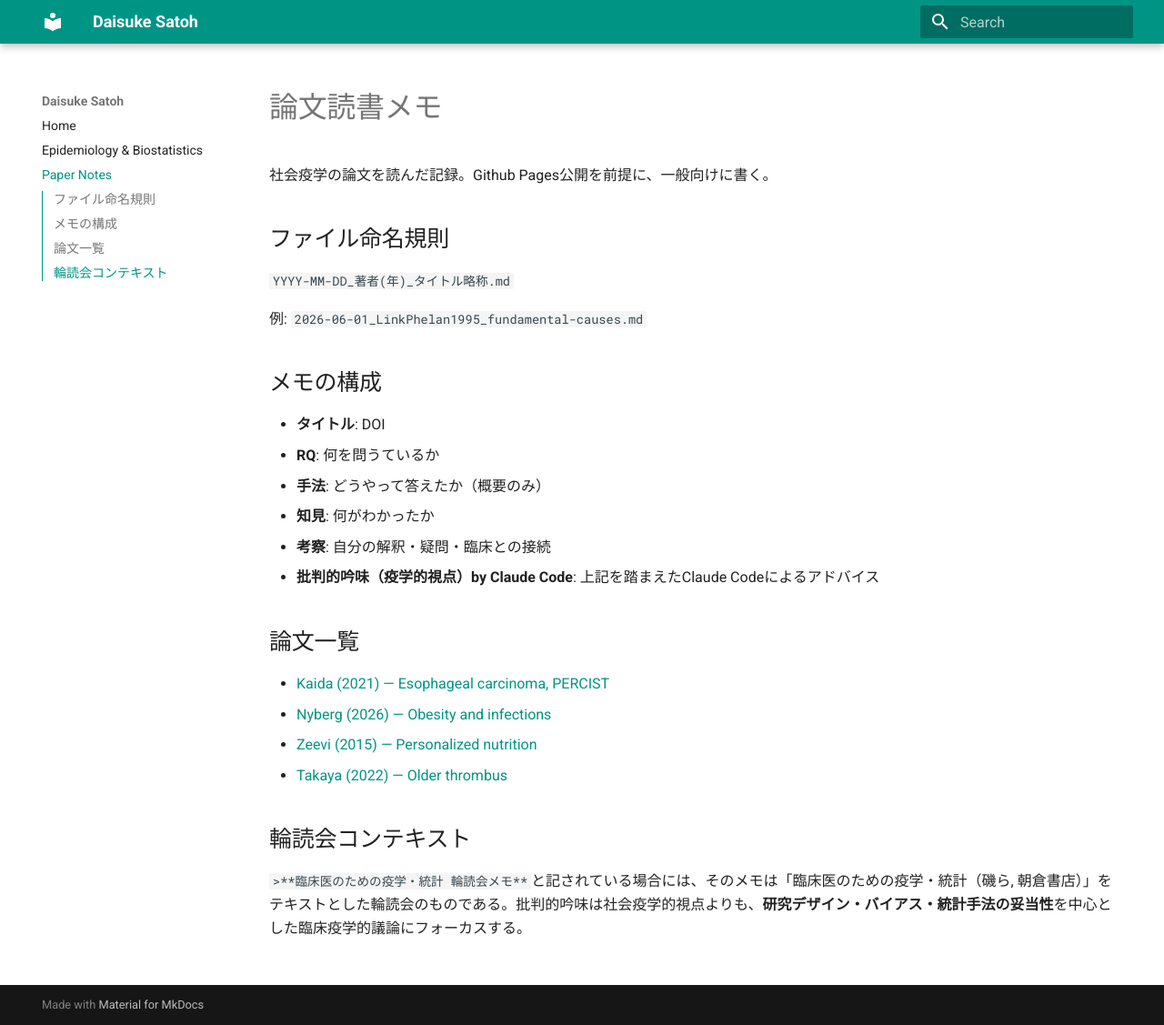
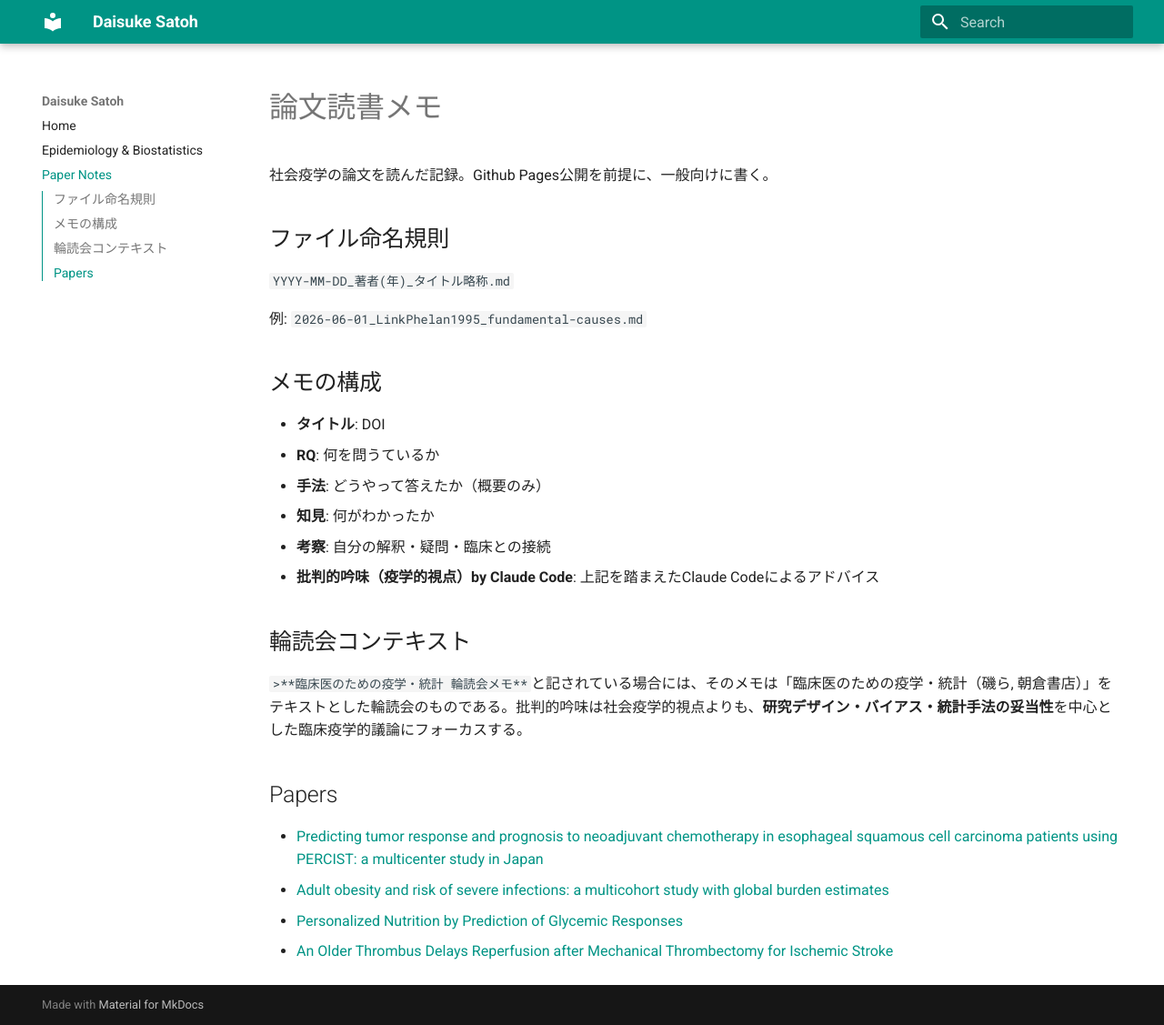
Before and after one commit to dsatoh20/dsatoh20.github.io, an MkDocs documentation site: the page built from docs/paper_notes/index.md, in a window 1280 px wide and 1127 px high. Shown: the whole window at 91% size. Built offline with MkDocs 1.6.1 and Material for MkDocs 9.7.7, drawn with Linux system fonts in a browser that asks for light colours.

Commit message:
sync: update from career repo

```diff
--- a/docs/paper_notes/index.md
+++ b/docs/paper_notes/index.md
@@ -16,13 +16,12 @@
 - **考察**: 自分の解釈・疑問・臨床との接続
 - **批判的吟味（疫学的視点）by Claude Code**: 上記を踏まえたClaude Codeによるアドバイス
 
-## 論文一覧
-
-- [Kaida (2021) — Esophageal carcinoma, PERCIST](2026-02-01_Kaida2021_esophageal_carcinoma_PERCIST.md)
-- [Nyberg (2026) — Obesity and infections](2026-03-11_Nyberg2026_obesity_and_infections.md)
-- [Zeevi (2015) — Personalized nutrition](2026-03-11_Zeevi2015_personalized_nutrition.md)
-- [Takaya (2022) — Older thrombus](2026-03-17_Takaya2022_older_trhrombus.md)
-
 ## 輪読会コンテキスト
 
 `>**臨床医のための疫学・統計 輪読会メモ**`と記されている場合には、そのメモは「臨床医のための疫学・統計（磯ら, 朝倉書店）」をテキストとした輪読会のものである。批判的吟味は社会疫学的視点よりも、**研究デザイン・バイアス・統計手法の妥当性**を中心とした臨床疫学的議論にフォーカスする。
+## Papers
+
+- [Predicting tumor response and prognosis to neoadjuvant chemotherapy in esophageal squamous cell carcinoma patients using PERCIST: a multicenter study in Japan](2026-02-01_Kaida2021_esophageal_carcinoma_PERCIST.md)
+- [Adult obesity and risk of severe infections: a multicohort study with global burden estimates](2026-03-11_Nyberg2026_obesity_and_infections.md)
+- [Personalized Nutrition by Prediction of Glycemic Responses](2026-03-11_Zeevi2015_personalized_nutrition.md)
+- [An Older Thrombus Delays Reperfusion after Mechanical Thrombectomy for Ischemic Stroke](2026-03-17_Takaya2022_older_trhrombus.md)
```
